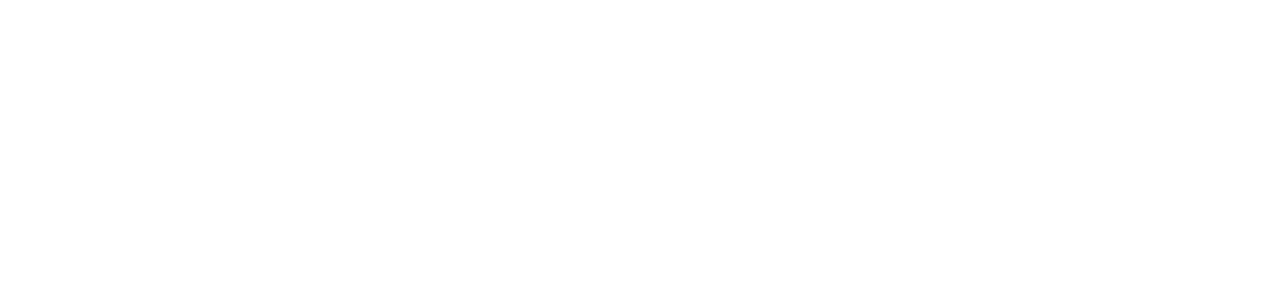
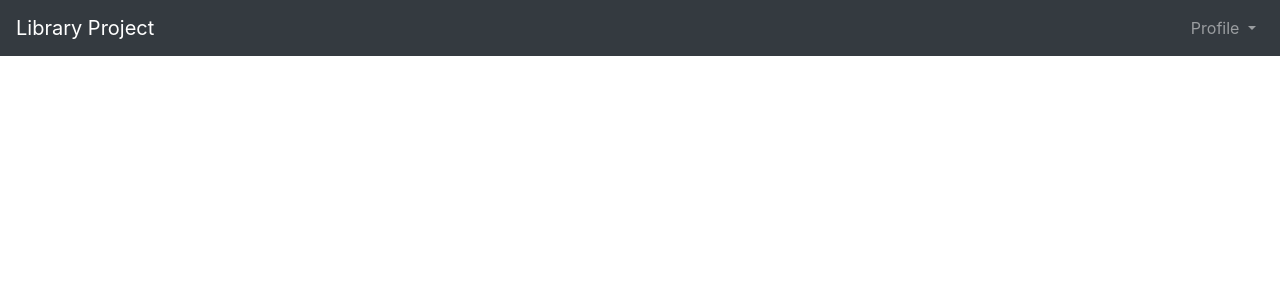
Before and after one commit to purdx/vue-personal-library-project, a Nuxt app: page / in a window 1280 px wide. Shown: the top 300 px of the page. Built offline with nearby package versions, Linux system fonts and the light colour scheme.

Commit message:
Add Header component

```diff
--- a/assets/sass/main.scss
+++ b/assets/sass/main.scss
@@ -8,8 +8,13 @@
 @import "node_modules/bootstrap/scss/grid";
 @import "node_modules/bootstrap/scss/reboot";
 @import "node_modules/bootstrap/scss/card";
+@import "node_modules/bootstrap/scss/navbar";
+@import "node_modules/bootstrap/scss/nav";
+@import "node_modules/bootstrap/scss/dropdown";
 @import "node_modules/bootstrap/scss/forms";
 @import "node_modules/bootstrap/scss/buttons";
 @import "node_modules/bootstrap/scss/utilities/flex";
 @import "node_modules/bootstrap/scss/utilities/text";
+@import "node_modules/bootstrap/scss/utilities/background";
+@import "node_modules/bootstrap/scss/utilities/spacing";
 @import "node_modules/bootstrap/scss/utilities/borders";
--- /dev/null
+++ b/components/Header.vue
@@ -0,0 +1,55 @@
+<template>
+  <header>
+    <nav class="container-fluid navbar navbar-expand-md navbar-dark bg-dark">
+      <a class="navbar-brand" href="/">
+        Library Project
+      </a>
+      <ul class="navbar-nav ml-auto">
+        <li
+          class="nav-item dropdown"
+          :class="{ 'show': showDropdown}"
+        >
+          <a
+            id="
+          navbarDropdown"
+            class="nav-link dropdown-toggle"
+            href="#"
+            role="button"
+            data-toggle="dropdown"
+            aria-haspopup="true"
+            :aria-expanded="showDropdown"
+            @click="showDropdown = !showDropdown"
+          >
+            Profile
+          </a>
+          <div class="dropdown-menu" :class="{ 'show': showDropdown}" aria-labelledby="navbarDropdown">
+            <nuxt-link class="dropdown-item" to="/profile">
+              View profile
+            </nuxt-link>
+            <div class="dropdown-divider" />
+            <a class="dropdown-item" href="#">
+              Logout
+            </a>
+          </div>
+        </li>
+      </ul>
+    </nav>
+  </header>
+</template>
+
+<script>
+export default {
+  name: 'Header',
+  data() {
+    return {
+      showDropdown: false
+    }
+  }
+}
+</script>
+
+<style lang='scss' scoped>
+.dropdown-menu {
+  left: -100%;
+}
+</style>
--- a/pages/index.vue
+++ b/pages/index.vue
@@ -1,10 +1,16 @@
 <template>
-  <section class="container"/>
+  <div class="home-page">
+    <Header />
+    <section class="container" />
+  </div>
 </template>
 
 <script>
+import Header from '@/components/Header'
 export default {
-  components: {}
+  components: {
+    Header
+  }
 }
 </script>
 
```
